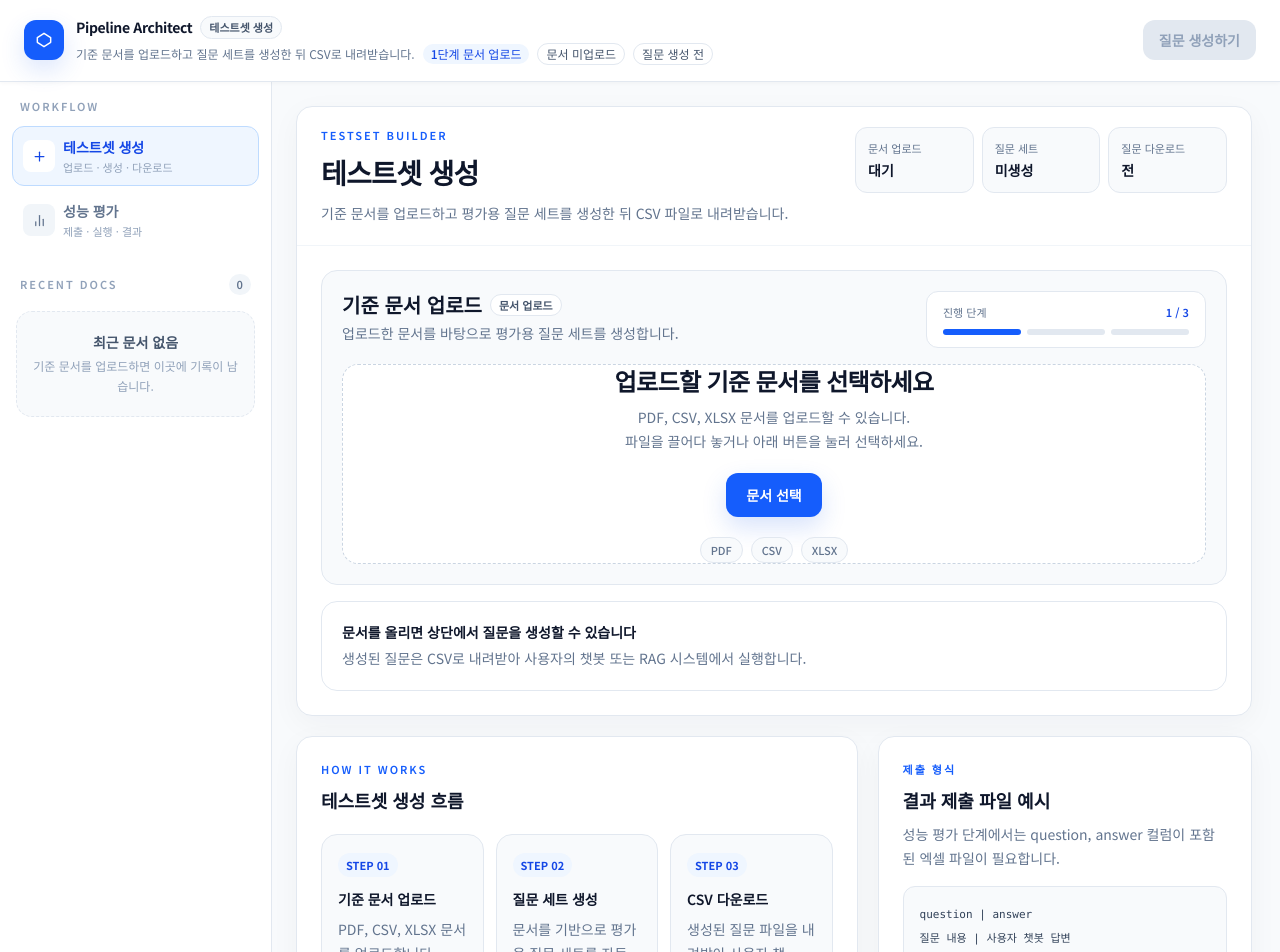
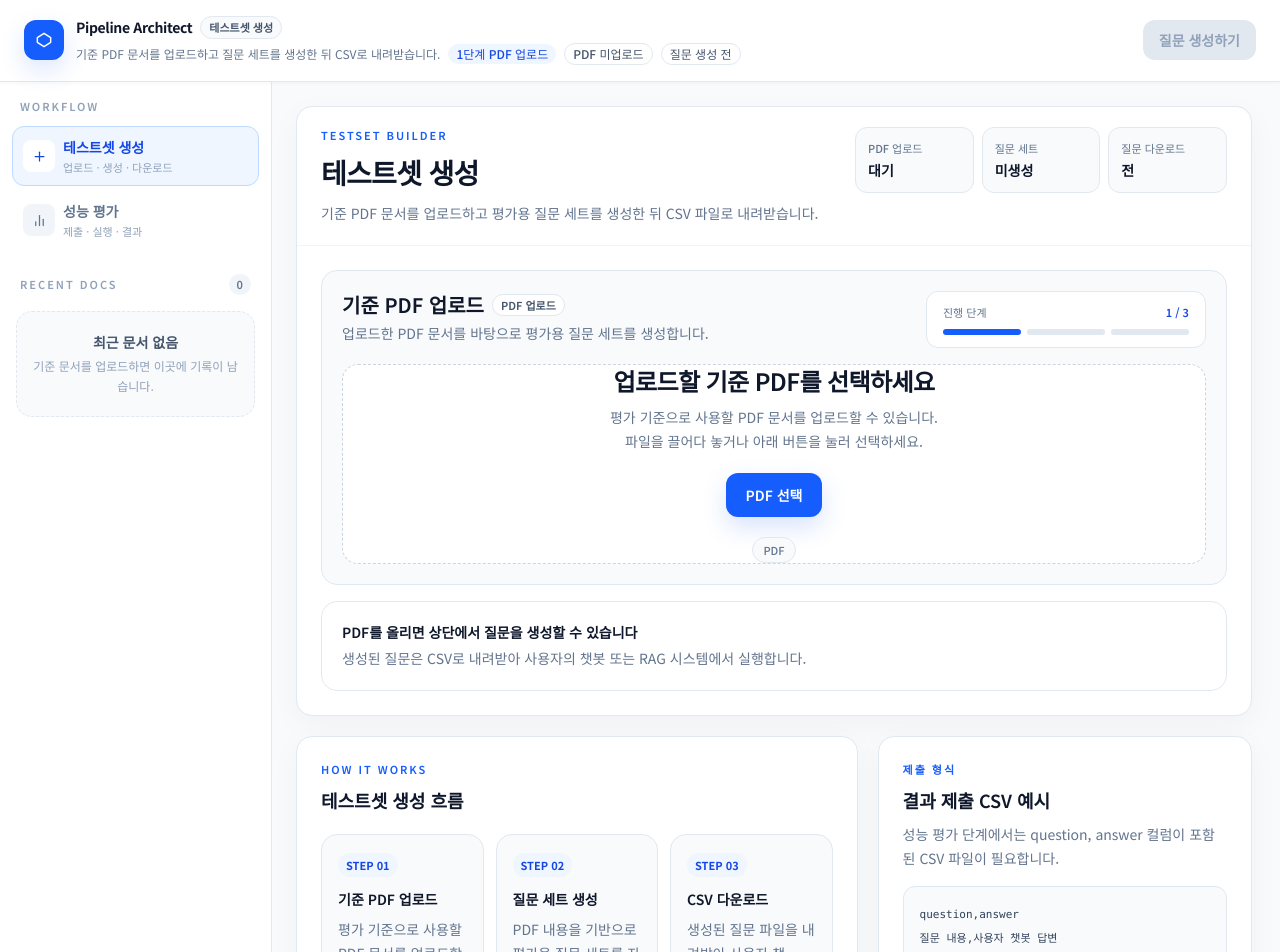
Before and after one commit to dudnki/Capstone_project, a Next.js app in the folder frontend/: page / in a window 1280 px wide. Shown: the top 952 px of the page. Built offline with nearby package versions, Linux system fonts and the light colour scheme.

Commit message:
Restrict uploads to PDF and CSV formats

```diff
--- a/frontend/app/page.tsx
+++ b/frontend/app/page.tsx
@@ -15,7 +15,7 @@ import type {
   DocumentHistoryItem,
 } from '../src/types';
 
-const DOCUMENT_EXTENSIONS = ['.pdf', '.csv', '.xlsx'];
+const DOCUMENT_EXTENSIONS = ['.pdf'];
 const RESULT_EXTENSIONS = ['.csv'];
 
 export default function RagEvaluationPage() {
@@ -56,14 +56,14 @@ export default function RagEvaluationPage() {
 
   const headerDescription = useMemo(() => {
     if (activeMenu === '테스트셋 생성') {
-      return '기준 문서를 업로드하고 질문 세트를 생성한 뒤 CSV로 내려받습니다.';
+      return '기준 PDF 문서를 업로드하고 질문 세트를 생성한 뒤 CSV로 내려받습니다.';
     }
     return '사용자 결과 CSV 파일을 업로드해 답변 품질을 평가합니다.';
   }, [activeMenu]);
 
   const headerStepLabel = useMemo(() => {
     if (activeMenu === '테스트셋 생성') {
-      const labels = ['1단계 문서 업로드', '2단계 질문 생성', '3단계 질문 다운로드'];
+      const labels = ['1단계 PDF 업로드', '2단계 질문 생성', '3단계 질문 다운로드'];
       return labels[Math.min(currentStepValue, 3) - 1];
     }
 
@@ -72,7 +72,7 @@ export default function RagEvaluationPage() {
 
   const headerPrimaryStatus = useMemo(() => {
     if (activeMenu === '테스트셋 생성') {
-      return uploadedFile ? `문서 ${uploadedFile.name}` : '문서 미업로드';
+      return uploadedFile ? `문서 ${uploadedFile.name}` : 'PDF 미업로드';
     }
 
     return resultFile ? `결과 ${resultFile.name}` : '결과 CSV 미업로드';
--- a/frontend/components/DatasetManager.tsx
+++ b/frontend/components/DatasetManager.tsx
@@ -20,8 +20,8 @@ interface DatasetManagerProps {
   onMoveToEvaluation: () => void;
 }
 
-const DOCUMENT_EXTENSIONS = ['PDF', 'CSV', 'XLSX'];
-const STEPS = ['문서 업로드', '질문 생성', '질문 다운로드'];
+const DOCUMENT_EXTENSIONS = ['PDF'];
+const STEPS = ['PDF 업로드', '질문 생성', '질문 다운로드'];
 
 export default function DatasetManager({
   uploadedFile,
@@ -45,7 +45,7 @@ export default function DatasetManager({
 
   const statusCards = useMemo(
     () => [
-      { label: '문서 업로드', value: uploadedFile ? '완료' : '대기' },
+      { label: 'PDF 업로드', value: uploadedFile ? '완료' : '대기' },
       { label: '질문 세트', value: generatedSummary ? `${generatedSummary.questionCount}개 생성` : '미생성' },
       { label: '질문 다운로드', value: hasDownloadedQuestionSet ? '완료' : '전' },
     ],
@@ -55,13 +55,13 @@ export default function DatasetManager({
   const emptyGuideSteps = [
     {
       step: '01',
-      title: '기준 문서 업로드',
-      description: 'PDF, CSV, XLSX 문서를 업로드합니다.',
+      title: '기준 PDF 업로드',
+      description: '평가 기준으로 사용할 PDF 문서를 업로드합니다.',
     },
     {
       step: '02',
       title: '질문 세트 생성',
-      description: '문서를 기반으로 평가용 질문 세트를 자동 생성합니다.',
+      description: 'PDF 내용을 기반으로 평가용 질문 세트를 자동 생성합니다.',
     },
     {
       step: '03',
@@ -83,7 +83,7 @@ export default function DatasetManager({
               <p className="text-[11px] font-semibold uppercase tracking-[0.18em] text-blue-600">Testset Builder</p>
               <h2 className="mt-2 text-[28px] font-bold tracking-tight text-slate-900">테스트셋 생성</h2>
               <p className="mt-2 text-sm leading-6 text-slate-500">
-                기준 문서를 업로드하고 평가용 질문 세트를 생성한 뒤 CSV 파일로 내려받습니다.
+                기준 PDF 문서를 업로드하고 평가용 질문 세트를 생성한 뒤 CSV 파일로 내려받습니다.
               </p>
             </div>
 
@@ -103,13 +103,13 @@ export default function DatasetManager({
             <div className="flex flex-col gap-4 xl:flex-row xl:items-start xl:justify-between">
               <div>
                 <div className="flex flex-wrap items-center gap-2">
-                  <h3 className="text-xl font-semibold text-slate-900">기준 문서 업로드</h3>
+                  <h3 className="text-xl font-semibold text-slate-900">기준 PDF 업로드</h3>
                   <span className="rounded-full border border-slate-200 bg-white px-2 py-0.5 text-[11px] font-semibold text-slate-600">
                     {STEPS[safeStep - 1]}
                   </span>
                 </div>
                 <p className="mt-1 text-sm text-slate-500">
-                  업로드한 문서를 바탕으로 평가용 질문 세트를 생성합니다.
+                  업로드한 PDF 문서를 바탕으로 평가용 질문 세트를 생성합니다.
                 </p>
               </div>
 
@@ -134,7 +134,7 @@ export default function DatasetManager({
             <input
               ref={fileInputRef}
               type="file"
-              accept=".pdf, .csv, .xlsx"
+              accept=".pdf"
               className="hidden"
               onChange={handleFileChange}
             />
@@ -150,7 +150,7 @@ export default function DatasetManager({
               {uploadedFile ? (
                 <div className="flex w-full flex-col gap-5 xl:flex-row xl:items-center xl:justify-between">
                   <div className="min-w-0 flex-1">
-                    <p className="text-xs font-medium text-slate-500">선택된 문서</p>
+                    <p className="text-xs font-medium text-slate-500">선택된 PDF 문서</p>
                     <p className="mt-1 truncate text-xl font-semibold text-slate-900">{uploadedFile.name}</p>
                     <p className="mt-2 text-sm text-slate-500">{formatFileSize(uploadedFile.size)}</p>
                   </div>
@@ -175,10 +175,10 @@ export default function DatasetManager({
               ) : (
                 <div className="mx-auto flex max-w-2xl flex-col items-center text-center">
                   <p className="text-2xl font-semibold tracking-tight text-slate-900">
-                    업로드할 기준 문서를 선택하세요
+                    업로드할 기준 PDF를 선택하세요
                   </p>
                   <p className="mt-2 text-sm leading-6 text-slate-500">
-                    PDF, CSV, XLSX 문서를 업로드할 수 있습니다.
+                    평가 기준으로 사용할 PDF 문서를 업로드할 수 있습니다.
                     <br />
                     파일을 끌어다 놓거나 아래 버튼을 눌러 선택하세요.
                   </p>
@@ -187,7 +187,7 @@ export default function DatasetManager({
                     onClick={() => fileInputRef.current?.click()}
                     className="mt-5 rounded-xl bg-blue-600 px-5 py-3 text-sm font-semibold text-white shadow-[0_10px_24px_rgba(37,99,235,0.18)] hover:bg-blue-700"
                   >
-                    문서 선택
+                    PDF 선택
                   </button>
                   <div className="mt-5 flex flex-wrap justify-center gap-2">
                     {DOCUMENT_EXTENSIONS.map((ext) => (
@@ -207,7 +207,7 @@ export default function DatasetManager({
           <div className="mt-4 grid gap-3 rounded-2xl border border-slate-200 bg-white p-5 xl:grid-cols-[minmax(0,1fr)_auto] xl:items-center">
             <div className="min-w-0">
               <p className="text-sm font-semibold text-slate-900">
-                {uploadedFile ? '질문 생성 준비가 완료되었습니다' : '문서를 올리면 상단에서 질문을 생성할 수 있습니다'}
+                {uploadedFile ? '질문 생성 준비가 완료되었습니다' : 'PDF를 올리면 상단에서 질문을 생성할 수 있습니다'}
               </p>
               <p className="mt-1 text-sm leading-6 text-slate-500">
                 생성된 질문은 CSV로 내려받아 사용자의 챗봇 또는 RAG 시스템에서 실행합니다.
@@ -259,12 +259,12 @@ export default function DatasetManager({
 
           <div className="rounded-2xl border border-slate-200 bg-white p-6 shadow-[0_8px_30px_rgba(15,23,42,0.04)]">
             <p className="text-[11px] font-semibold uppercase tracking-[0.18em] text-blue-600">제출 형식</p>
-            <h3 className="mt-2 text-lg font-semibold text-slate-900">결과 제출 파일 예시</h3>
+            <h3 className="mt-2 text-lg font-semibold text-slate-900">결과 제출 CSV 예시</h3>
             <p className="mt-2 text-sm leading-6 text-slate-500">
-              성능 평가 단계에서는 question, answer 컬럼이 포함된 엑셀 파일이 필요합니다.
+              성능 평가 단계에서는 question, answer 컬럼이 포함된 CSV 파일이 필요합니다.
             </p>
-            <pre className="mt-4 overflow-x-auto rounded-xl border border-slate-200 bg-slate-50 p-4 text-[11px] leading-6 text-slate-700">{`question | answer
-질문 내용 | 사용자 챗봇 답변`}</pre>
+            <pre className="mt-4 overflow-x-auto rounded-xl border border-slate-200 bg-slate-50 p-4 text-[11px] leading-6 text-slate-700">{`question,answer
+질문 내용,사용자 챗봇 답변`}</pre>
           </div>
         </section>
       )}
```
